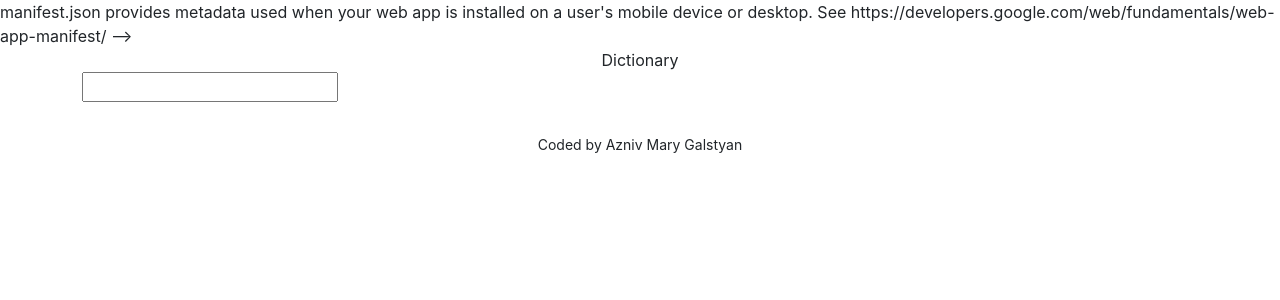
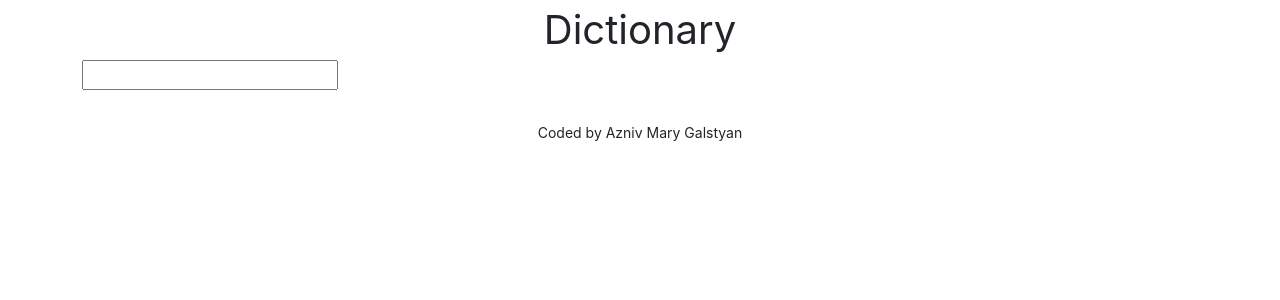
Before and after one commit to MaryAznivG/dictionary-project, a React (Create React App) app: page / in a window 1280 px wide. Shown: the top 300 px of the page. Built offline with nearby package versions, Linux system fonts and the light colour scheme.

Commit message:
deleting errors and adding CSS

```diff
--- a/public/index.html
+++ b/public/index.html
@@ -12,9 +12,7 @@
     <link href="https://cdn.jsdelivr.net/npm/bootstrap@5.3.2/dist/css/bootstrap.min.css" rel="stylesheet" integrity="sha384-T3c6CoIi6uLrA9TneNEoa7RxnatzjcDSCmG1MXxSR1GAsXEV/Dwwykc2MPK8M2HN" crossorigin="anonymous">
     <link rel="apple-touch-icon" href="%PUBLIC_URL%/logo192.png" />
 
-      manifest.json provides metadata used when your web app is installed on a
-      user's mobile device or desktop. See https://developers.google.com/web/fundamentals/web-app-manifest/
-    -->
+
     <link rel="manifest" href="%PUBLIC_URL%/manifest.json" />
 
     <title>Dictionary App</title>
--- a/src/App.css
+++ b/src/App.css
@@ -1,9 +1,15 @@
 
 .App-header{
     text-align: center;
+    font-size: 40px;
+    font: bolder;
+    font-weight: 400px;
 }
 
 .App-Footer{
     text-align: center;
     margin: 30px 0;
+    font:bolder;
+    font-size: 16px;
+
 }
```
Also changed, not shown: src/index.js (+6 -9 lines).
